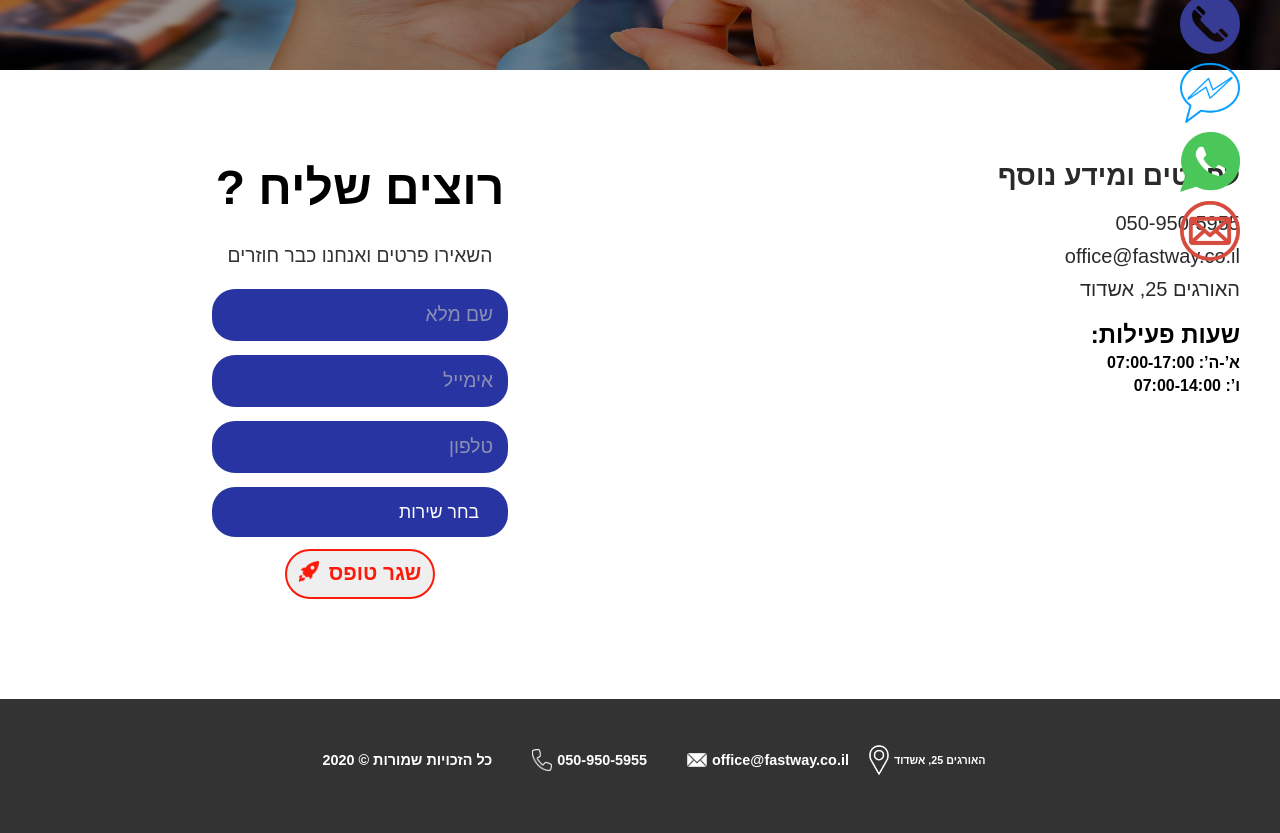
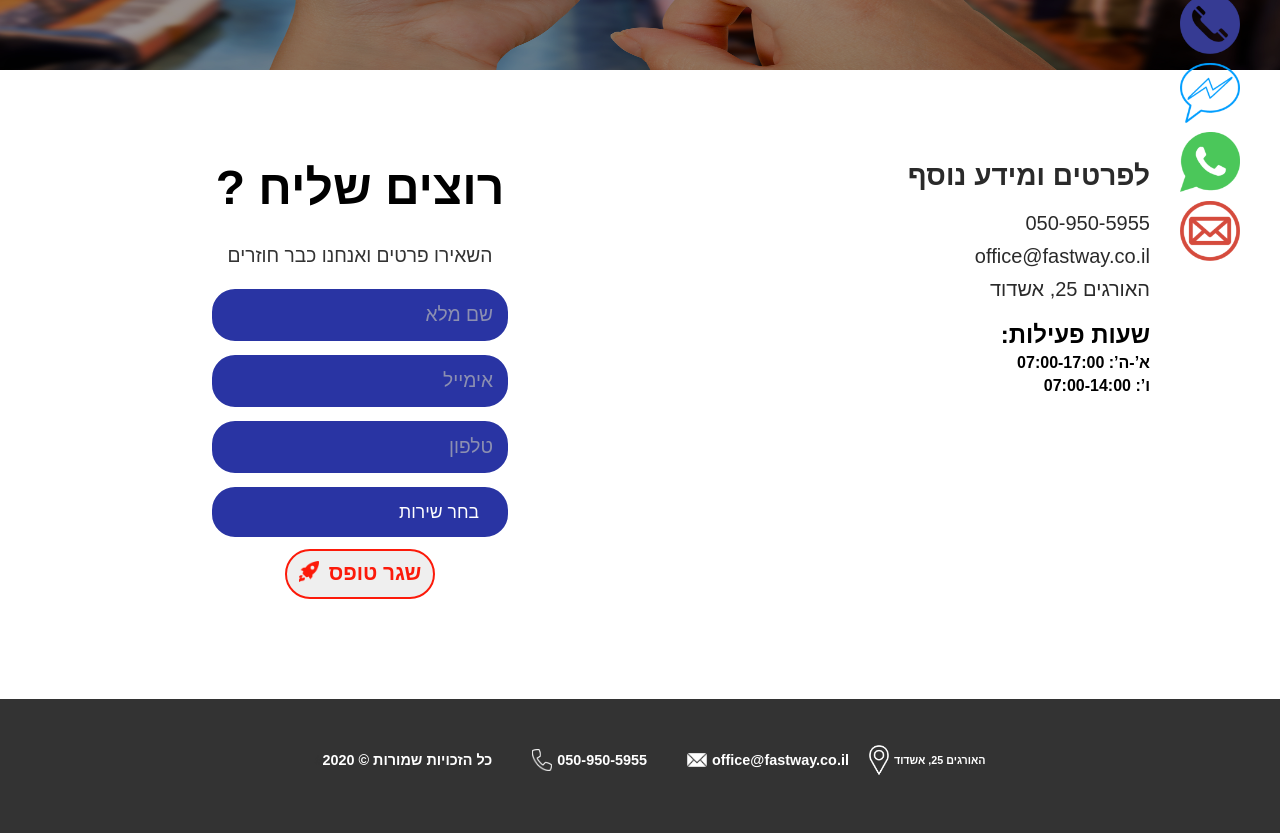
Before and after one commit to Leon-A1/FastWay, a React (Create React App) app: page /getintouch in a window 1280 px wide. Shown: the part 480-1313 px from the top of the page. Built offline with nearby package versions, Linux system fonts and the light colour scheme.

Commit message:
font size

```diff
--- a/src/Assets/css/get-in-touch-page.css
+++ b/src/Assets/css/get-in-touch-page.css
@@ -1,7 +1,9 @@
 .get-in-touch-page-wrapper {
   font-family: Varela Round, sans-serif;
+
+  width: 100%;
+  display: block;
   margin: auto;
-  width: 100%;
 }
 .get-in-touch-page-header {
   min-height: 200px;
@@ -41,6 +43,7 @@
   flex-direction: row;
   justify-content: space-between;
   flex-wrap: wrap;
+  max-width: 1100px;
 }
 
 .get-in-touch-page-content h4 {
@@ -77,7 +80,7 @@
 }
 @media (min-width: 1100px) {
   .get-in-touch-page-wrapper {
-    max-width: 1300px;
+    max-width: 1100px;
   }
   .get-in-touch-page-header {
     margin-top: 150px;
```
